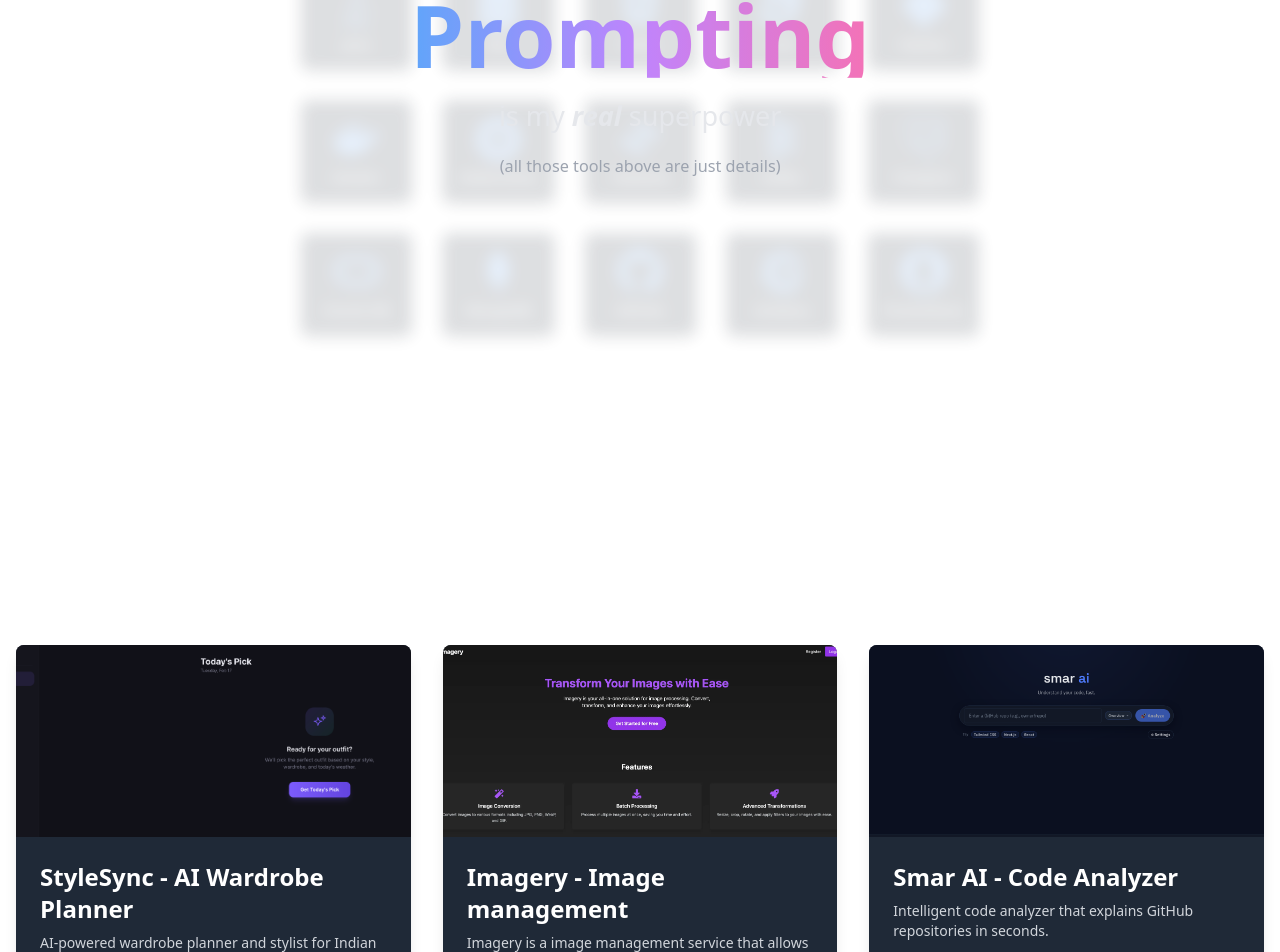
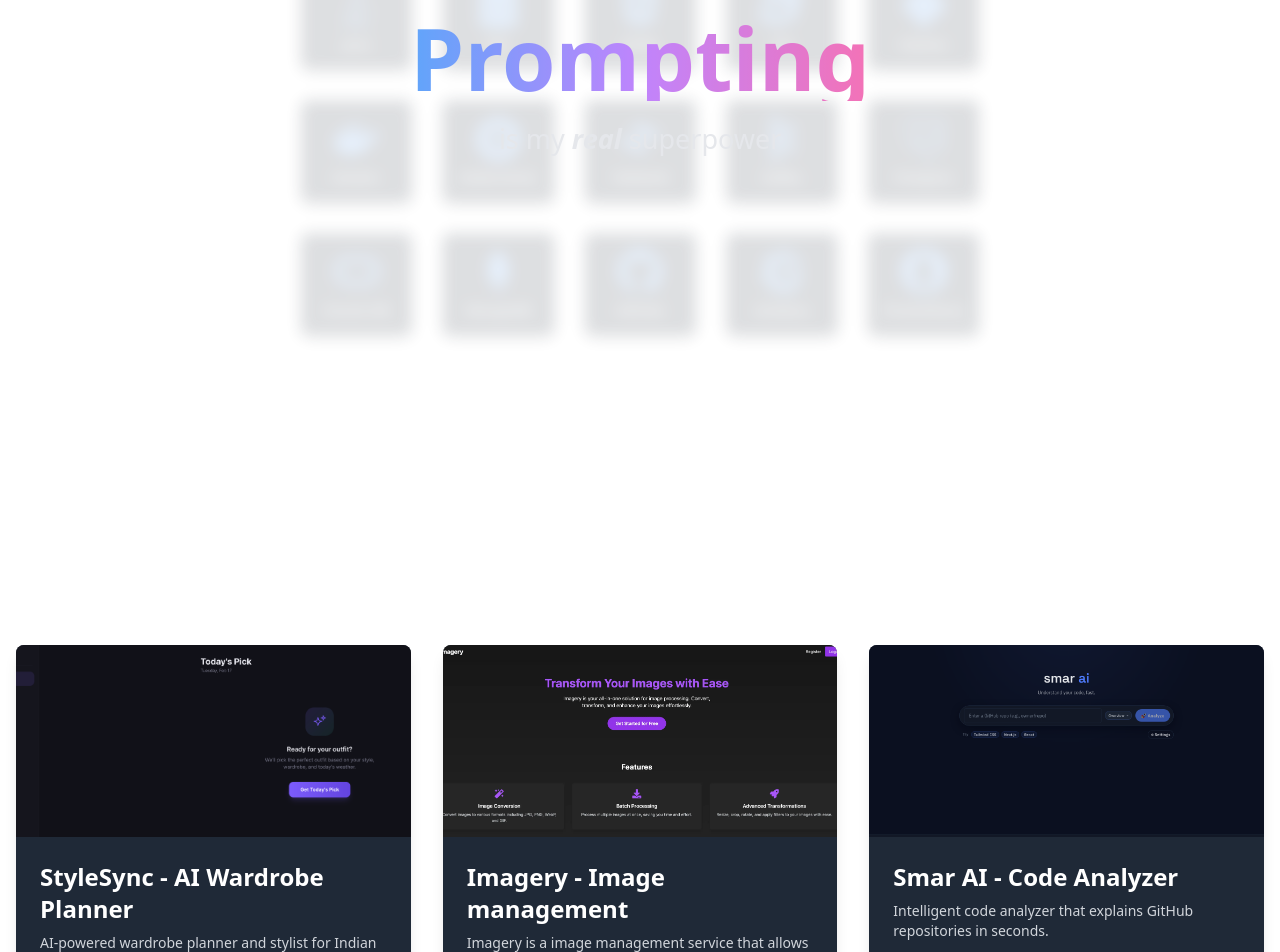
Before and after one commit to rishmi5h/portfolio, a React (Vite) app: page / in a window 1280 px wide. Shown: the part 2131-3083 px from the top of the page. Built offline with nearby package versions, Linux system fonts and the light colour scheme.

Commit message:
updating skills

```diff
--- a/src/components/Skills.tsx
+++ b/src/components/Skills.tsx
@@ -58,6 +58,7 @@ const Skills: React.FC = () => {
   const { isDarkMode } = useTheme();
   const [hasAnimated, setHasAnimated] = useState(false);
   const [showPrompting, setShowPrompting] = useState(false);
+  const [isHovering, setIsHovering] = useState(false);
   const ref = useRef(null);
   const isInView = useInView(ref, { amount: 'all', once: true });
 
@@ -71,7 +72,7 @@ const Skills: React.FC = () => {
     if (isInView) {
       const timer = setTimeout(() => {
         setShowPrompting(true);
-      }, 1000); // Switch after 1 second - just a glimpse
+      }, 1500); // Switch after 1.5 second - just a glimpse
 
       return () => clearTimeout(timer);
     }
@@ -99,15 +100,20 @@ const Skills: React.FC = () => {
   };
 
   return (
-    <div ref={ref} className="relative mb-20 mt-20 px-4">
+    <div
+      ref={ref}
+      className="relative mb-20 mt-20 px-4"
+      onMouseEnter={() => showPrompting && setIsHovering(true)}
+      onMouseLeave={() => setIsHovering(false)}
+    >
       <div className="flex justify-center">
         <motion.div
           animate={{
-            filter: showPrompting ? 'blur(8px)' : 'blur(0px)',
-            opacity: showPrompting ? 0.15 : 1,
-            scale: showPrompting ? 0.95 : 1,
+            filter: showPrompting && !isHovering ? 'blur(8px)' : 'blur(0px)',
+            opacity: showPrompting && !isHovering ? 0.15 : 1,
+            scale: showPrompting && !isHovering ? 0.95 : 1,
           }}
-          transition={{ duration: 0.8, ease: 'easeInOut' }}
+          transition={{ duration: 0.5, ease: 'easeInOut' }}
         >
           <div className="grid max-w-5xl grid-cols-2 gap-4 sm:grid-cols-3 sm:gap-6 md:grid-cols-4 md:gap-8 lg:grid-cols-5">
             {skills.map((skill) => (
@@ -140,10 +146,10 @@ const Skills: React.FC = () => {
         </motion.div>
 
         <motion.div
-          animate={{ opacity: showPrompting ? 1 : 0 }}
-          className={`${showPrompting ? 'pointer-events-auto' : 'pointer-events-none'} absolute inset-0 flex items-center justify-center`}
+          animate={{ opacity: showPrompting && !isHovering ? 1 : 0 }}
+          className="pointer-events-none absolute inset-0 flex items-center justify-center"
           initial={{ opacity: 0, scale: 0.9 }}
-          transition={{ duration: 0.8, ease: 'easeOut' }}
+          transition={{ duration: 0.5, ease: 'easeOut' }}
         >
           <div className="max-w-4xl space-y-6 px-4 text-center">
             <motion.div
@@ -174,7 +180,7 @@ const Skills: React.FC = () => {
                 is my <span className="font-bold italic">real</span> superpower
               </p>
             </motion.div>
-            <motion.div
+            {/* <motion.div
               animate={{ scale: showPrompting ? 1 : 0.8 }}
               initial={{ scale: 0.8 }}
               transition={{ delay: 0.6, duration: 0.5 }}
@@ -184,9 +190,9 @@ const Skills: React.FC = () => {
                   isDarkMode ? 'text-gray-400' : 'text-gray-600'
                 }`}
               >
-                (all those tools above are just details)
+                (all those tools i learned before getting into AI)
               </p>
-            </motion.div>
+            </motion.div> */}
           </div>
         </motion.div>
       </div>
```
